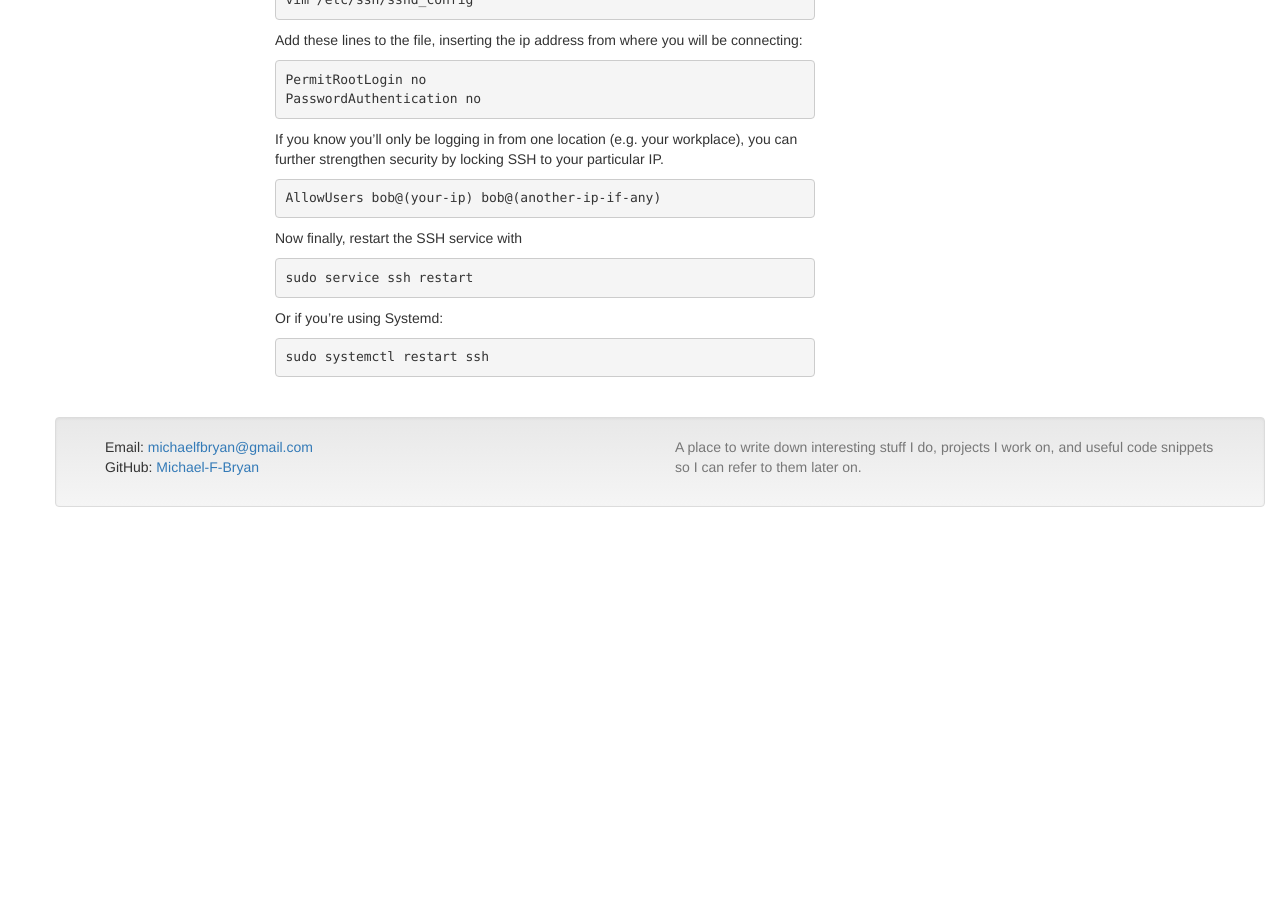
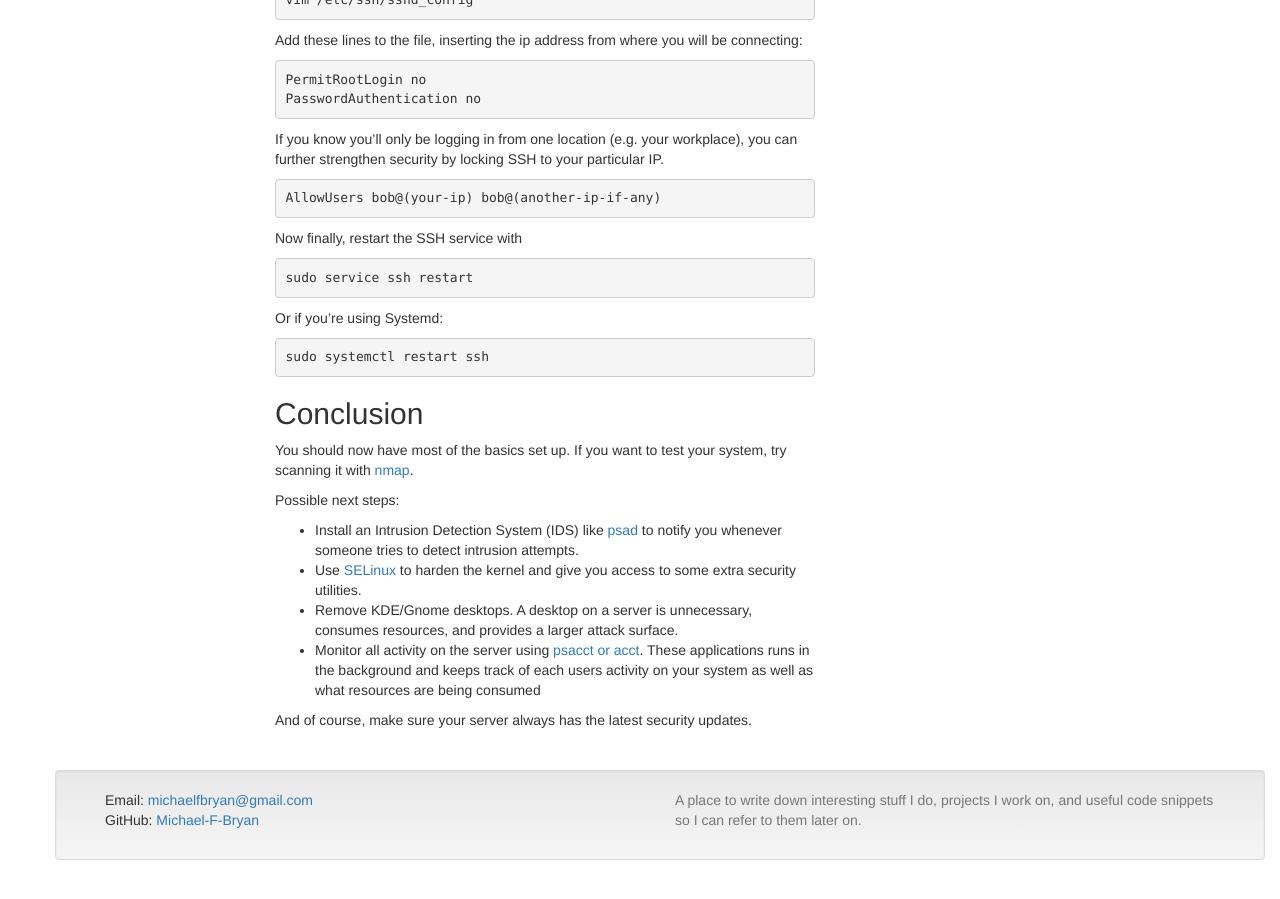
Before and after one commit to Michael-F-Bryan/jekyll-blog, a Jekyll site: the page built from _posts/2016-05-24-security-101.md, in a window 1280 px wide and 900 px high, scrolled down 3350 px. Built offline with Jekyll 4.4.1, drawn with Linux system fonts in a browser that asks for light colours; nearby versions of some CDN libraries; before the commit the page ends 3897 px from its top, so only the background shows below that.

Commit message:
Added the conclusion

```diff
--- a/_posts/2016-05-24-security-101.md
+++ b/_posts/2016-05-24-security-101.md
@@ -252,4 +252,28 @@ sudo systemctl restart ssh
 {% endhighlight %}
 
 
+Conclusion
+----------
+
+You should now have most of the basics set up. If you want to test your system,
+try scanning it with [nmap][nmap].
+
+Possible next steps:
+* Install an Intrusion Detection System (IDS) like [psad][psad] to notify you
+  whenever someone tries to detect intrusion attempts.
+* Use [SELinux][selinux] to harden the kernel and give you access to some extra
+  security utilities.
+* Remove KDE/Gnome desktops. A desktop on a server is unnecessary, consumes
+  resources, and provides a larger attack surface.
+* Monitor all activity on the server using [psacct or acct][acct]. These
+  applications runs in the background and keeps track of each users activity
+  on your system as well as what resources are being consumed
+
+And of course, make sure your server always has the latest security updates.
+
+
 [ufw]: https://wiki.archlinux.org/index.php/Uncomplicated_Firewall
+[psad]: https://www.digitalocean.com/community/tutorials/how-to-use-psad-to-detect-network-intrusion-attempts-on-an-ubuntu-vps
+[nmap]: https://nmap.org/
+[selinux]: https://en.wikipedia.org/wiki/Security-Enhanced_Linux
+[acct]: http://www.tecmint.com/how-to-monitor-user-activity-with-psacct-or-acct-tools/
```
